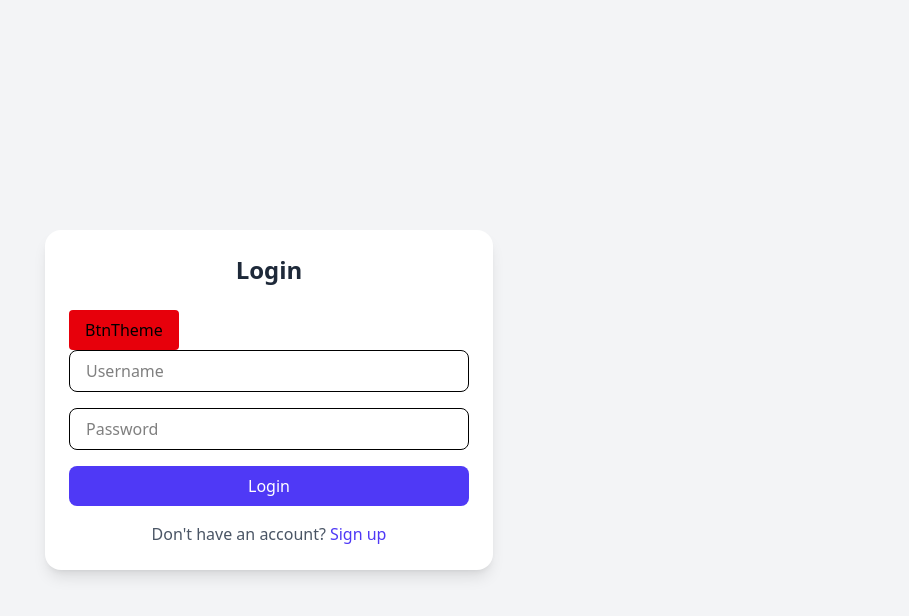
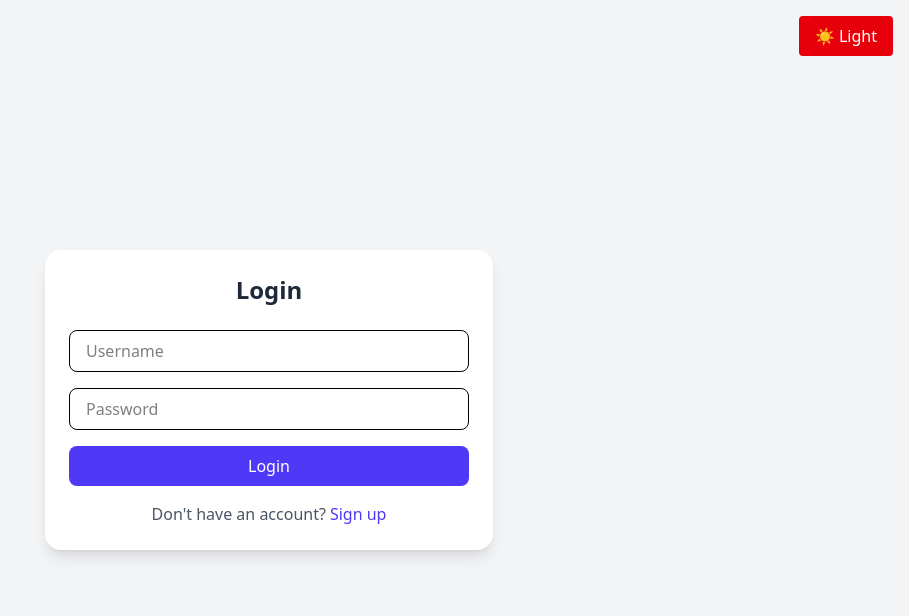
Before and after one commit to JoseDanielCM/front_social_media, a React (Vite) app: page / in a window 1280 px wide. Shown: the top 616 px of the page, without its empty margins (371-1280 px from the left). Built offline with nearby package versions, Linux system fonts and the light colour scheme.

Commit message:
feat: :sparkles: Btn change theme

```diff
--- a/src/Components/BtnTheme.jsx
+++ b/src/Components/BtnTheme.jsx
@@ -1,24 +1,17 @@
-import React, { useState, useEffect } from 'react';
+import React from 'react';
+import { useTheme } from '../Util/ThemeContext';
 
 function BtnTheme() {
-  const [theme, setTheme] = useState(() => localStorage.getItem('theme') || 'light');
-
-  useEffect(() => {
-    localStorage.setItem('theme', theme);
-    if (theme === 'dark') {
-      document.documentElement.classList.add('dark');
-    } else {
-      document.documentElement.classList.remove('dark');
-    }
-  }, [theme]);
+  const { theme, setTheme } = useTheme();
 
   return (
     <button
-      className="dark:bg-slate-200 px-4 py-2 rounded hover:bg-slate-300 bg-red-600 dark:text-white"
-      onClick={() => setTheme(prev => prev === 'light' ? 'dark' : 'light')}
-    >
-      BtnTheme
-    </button>
+        className={`absolute top-4 right-4 px-4 py-2 rounded transition-colors
+          ${theme === 'dark' ? 'bg-gray-800 text-yellow-300 hover:bg-gray-700' : 'bg-red-600 text-white hover:bg-red-700'}`}
+        onClick={() => setTheme(theme === 'light' ? 'dark' : 'light')}
+      >
+        {theme === 'dark' ? '🌙 Dark' : '☀️ Light'}
+      </button>
   );
 }
 
--- a/src/Components/Login.jsx
+++ b/src/Components/Login.jsx
@@ -1,10 +1,12 @@
 import React, { useState } from "react";
 import axios from "axios";
 import { Link } from "react-router-dom";
-import BtnTheme from "./BtnTheme"
+import {useTheme} from '../Util/ThemeContext'
+import BtnTheme from '../Components/BtnTheme'
 
 const Login = () => {
     const [credentials, setCredentials] = useState({ username: "", password: "" });
+    const { theme, setTheme } = useTheme();
 
     const handleChange = (e) => {
         const { name, value } = e.target;
@@ -36,10 +38,10 @@ const Login = () => {
     };
 
     return (
-        <div className="flex min-h-screen items-center justify-center bg-gray-100">
-            <div className="w-full max-w-md p-6 bg-white rounded-2xl shadow-lg">
-                <h2 className="text-2xl font-bold text-center text-gray-800 mb-6">Login</h2>
-                <BtnTheme />
+        <div className={`flex min-h-screen items-center justify-center ${theme === 'dark' ? 'bg-black' : 'bg-gray-100'} `}>
+            <BtnTheme />
+            <div className={`w-full max-w-md p-6 bg-white rounded-2xl shadow-lg`}>
+                <h2 className=" text-2xl font-bold text-center text-gray-800 mb-6">Login</h2>
                 <form onSubmit={handleSubmit} className="space-y-4">
                     <input
                         type="text"
--- /dev/null
+++ b/src/Util/ThemeContext.jsx
@@ -0,0 +1,31 @@
+import { createContext, useContext, useEffect, useState } from 'react';
+
+// 1. Crear el contexto
+const ThemeContext = createContext();
+
+// 2. Crear el provider que manejará el estado del tema
+export function ThemeProvider({ children }) {
+    const [theme, setTheme] = useState(() => localStorage.getItem('theme') || 'light');
+
+    useEffect(() => {
+        localStorage.setItem('theme', theme);
+        document.documentElement.setAttribute('data-theme', theme);
+
+        if (theme === 'dark') {
+            document.documentElement.classList.add('dark');
+        } else {
+            document.documentElement.classList.remove('dark');
+        }
+    }, [theme]);
+
+    return (
+        <ThemeContext.Provider value={{ theme, setTheme }}>
+            {children}
+        </ThemeContext.Provider>
+    );
+}
+
+// 3. Crear un hook para consumir el tema fácilmente
+export function useTheme() {
+    return useContext(ThemeContext);
+}
--- a/src/main.jsx
+++ b/src/main.jsx
@@ -1,8 +1,13 @@
 import { StrictMode } from 'react'
 import { createRoot } from 'react-dom/client'
 import App from './App.jsx'
+import { ThemeProvider } from './Util/ThemeContext.jsx';
+
+
 createRoot(document.getElementById('root')).render(
   <StrictMode>
-    <App/>
-  </StrictMode>,
+    <ThemeProvider>
+      <App />
+    </ThemeProvider>
+  </StrictMode>
 )
```
